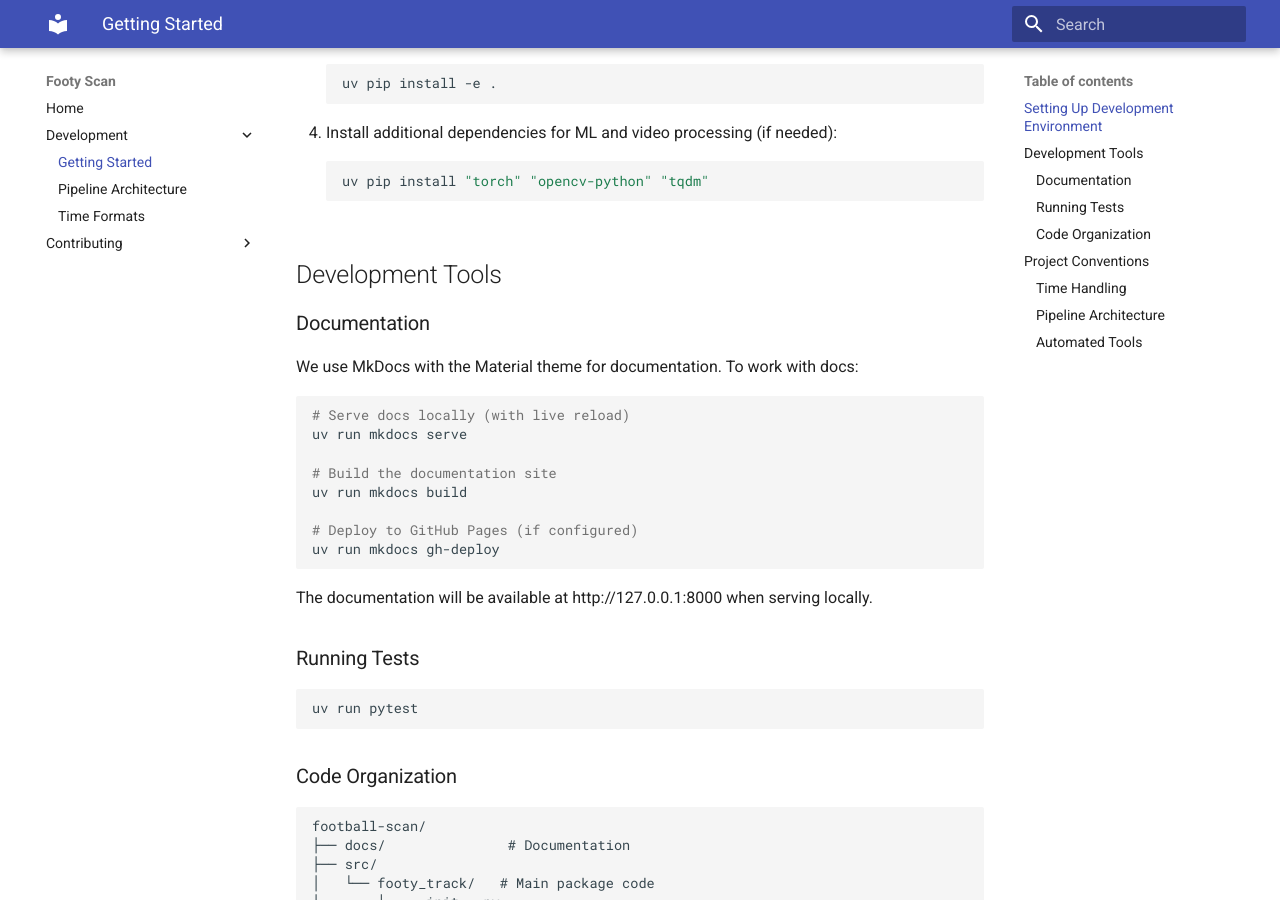
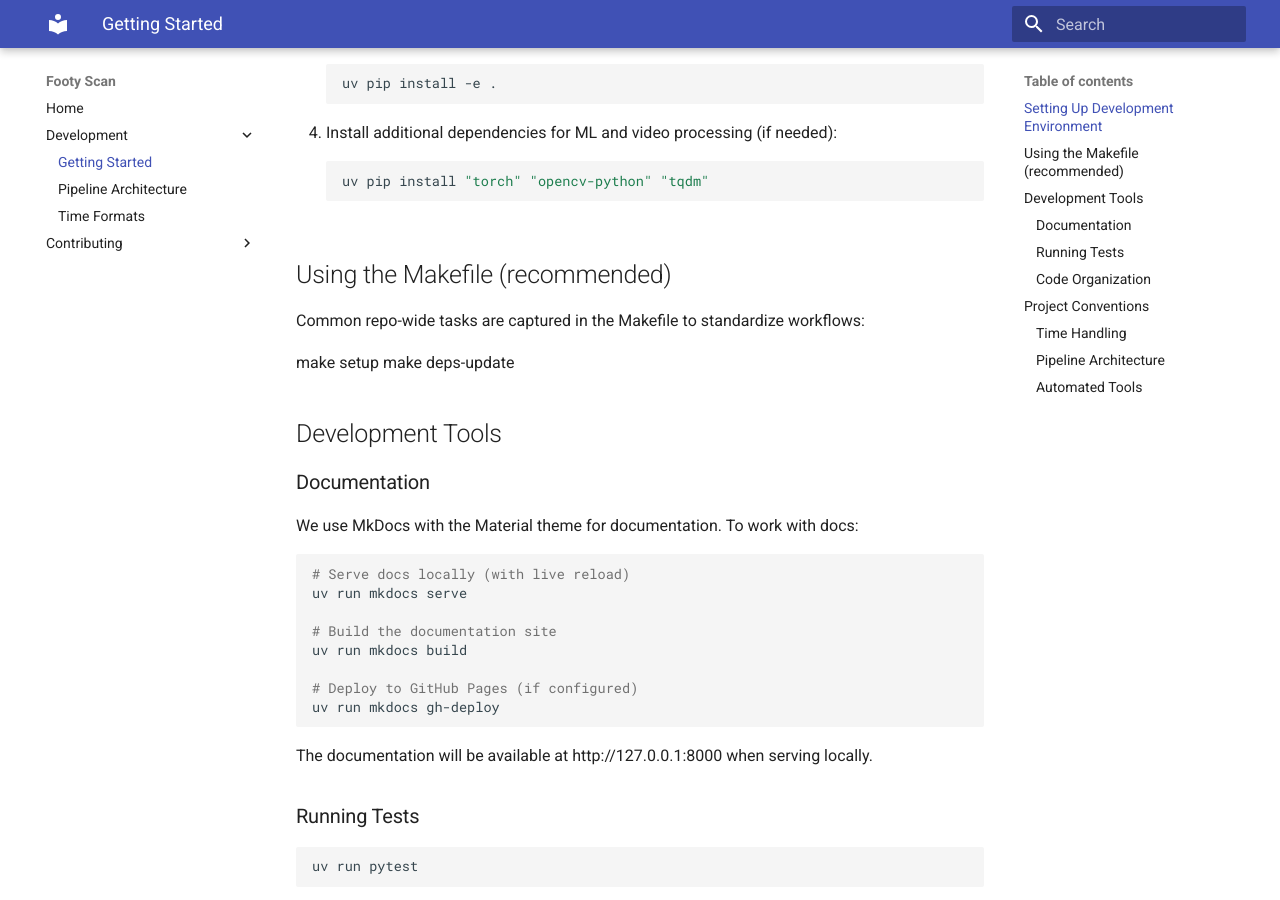
Before and after one commit to egroeg121/footy-track, an MkDocs documentation site: the page built from docs/development.md, in a window 1280 px wide and 900 px high, scrolled down 522 px. Built offline with MkDocs 1.6.1 and Material for MkDocs 9.7.7, drawn with Linux system fonts in a browser that asks for light colours.

Commit message:
Create makefile

````diff
--- a/docs/development.md
+++ b/docs/development.md
@@ -25,6 +25,13 @@ uv pip install -e .
 ```bash
 uv pip install "torch" "opencv-python" "tqdm"
 ```
+
+## Using the Makefile (recommended)
+
+Common repo-wide tasks are captured in the Makefile to standardize workflows:
+
+make setup
+make deps-update
 
 ## Development Tools
 
````
Also changed, not shown: README.md (+12 -0 lines), 1 other file.
